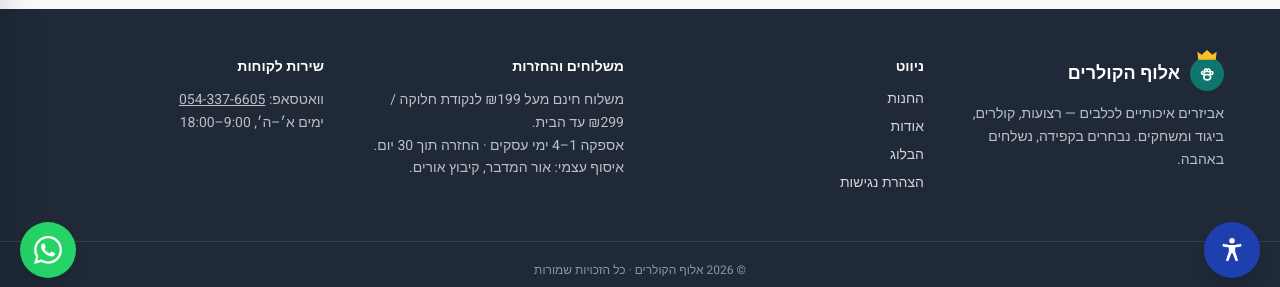
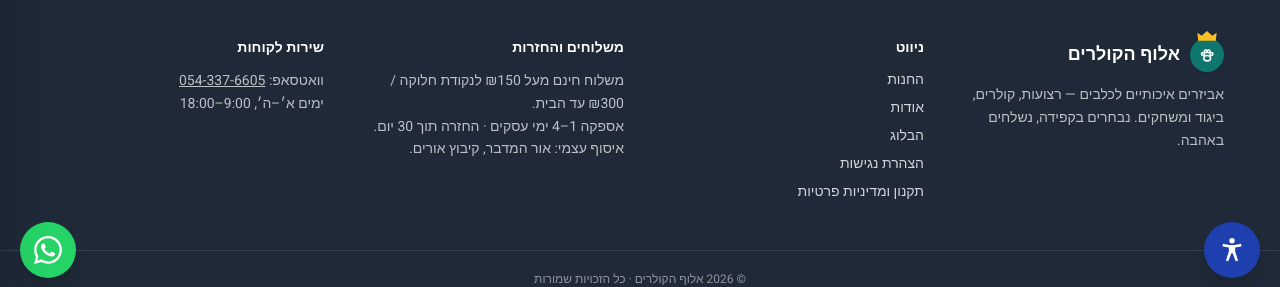
Before and after one commit to guyblumenfeld/king-of-collars, a Next.js app in the folder king-of-collars/: page /cart in a window 1280 px wide. Shown: the part 502-789 px from the top of the page. Built offline with nearby package versions, Linux system fonts and the light colour scheme; no server answers.

Commit message:
Add files via upload

```diff
--- a/king-of-collars/components/Footer.tsx
+++ b/king-of-collars/components/Footer.tsx
@@ -21,12 +21,13 @@
             <li><Link href="/about" className="hover:text-white transition">אודות</Link></li>
             <li><Link href="/blog" className="hover:text-white transition">הבלוג</Link></li>
             <li><Link href="/accessibility-statement" className="hover:text-white transition">הצהרת נגישות</Link></li>
+            <li><Link href="/terms" className="hover:text-white transition">תקנון ומדיניות פרטיות</Link></li>
           </ul>
         </div>
         <div>
           <div className="font-bold mb-3">משלוחים והחזרות</div>
           <p className="text-white/70 leading-relaxed">
-            משלוח חינם מעל ₪199 לנקודת חלוקה / ₪299 עד הבית.
+            משלוח חינם מעל ₪150 לנקודת חלוקה / ₪300 עד הבית.
             <br />
             אספקה 1–4 ימי עסקים · החזרה תוך 30 יום.
             <br />
```
